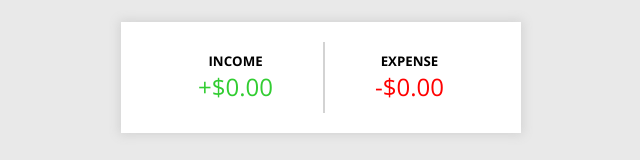
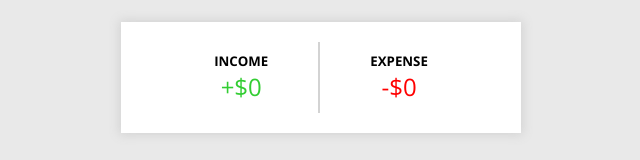
Before and after one commit to Carthur-P/ExpenseTracker, a React (Create React App) app: page / in a window 1280 px wide. Shown: the part 229-389 px from the top of the page, without its empty margins (319-959 px from the left). Built offline with nearby package versions, Linux system fonts and the light colour scheme.

Commit message:
added transaction now shows up in the breakdown section

```diff
--- a/src/components/Breakdown.js
+++ b/src/components/Breakdown.js
@@ -1,16 +1,38 @@
-import React from "react";
+import React, { useState, useEffect } from "react";
+import { useSelector } from 'react-redux';
 import '../css/Breakdown.css';
 
 function Breakdown() {
+  const [positive, setPositive] = useState(0);
+  const [negative, setNegative] = useState(0);
+
+  const state = useSelector(state => state.transaction);
+
+  function calculateBreakdown() {
+    let pTotal = 0
+    let nTotal = 0
+    state.map((t) => {
+      t.amount >= 0 ?
+        pTotal = pTotal + parseInt(t.amount) :
+        nTotal = nTotal + parseInt(t.amount)
+    });
+    setPositive(pTotal);
+    setNegative(Math.abs(nTotal));
+  }
+
+  useEffect(() => {
+    calculateBreakdown();
+  }, [state]);
+
   return (
     <div className="breakdownContainer">
       <div>
         <h5>INCOME</h5>
-        <p>+$0.00</p>
+        <p>+${positive}</p>
       </div>
       <div>
         <h5>EXPENSE</h5>
-        <p>-$0.00</p>
+        <p>-${negative}</p>
       </div>
     </div>
   );
```
